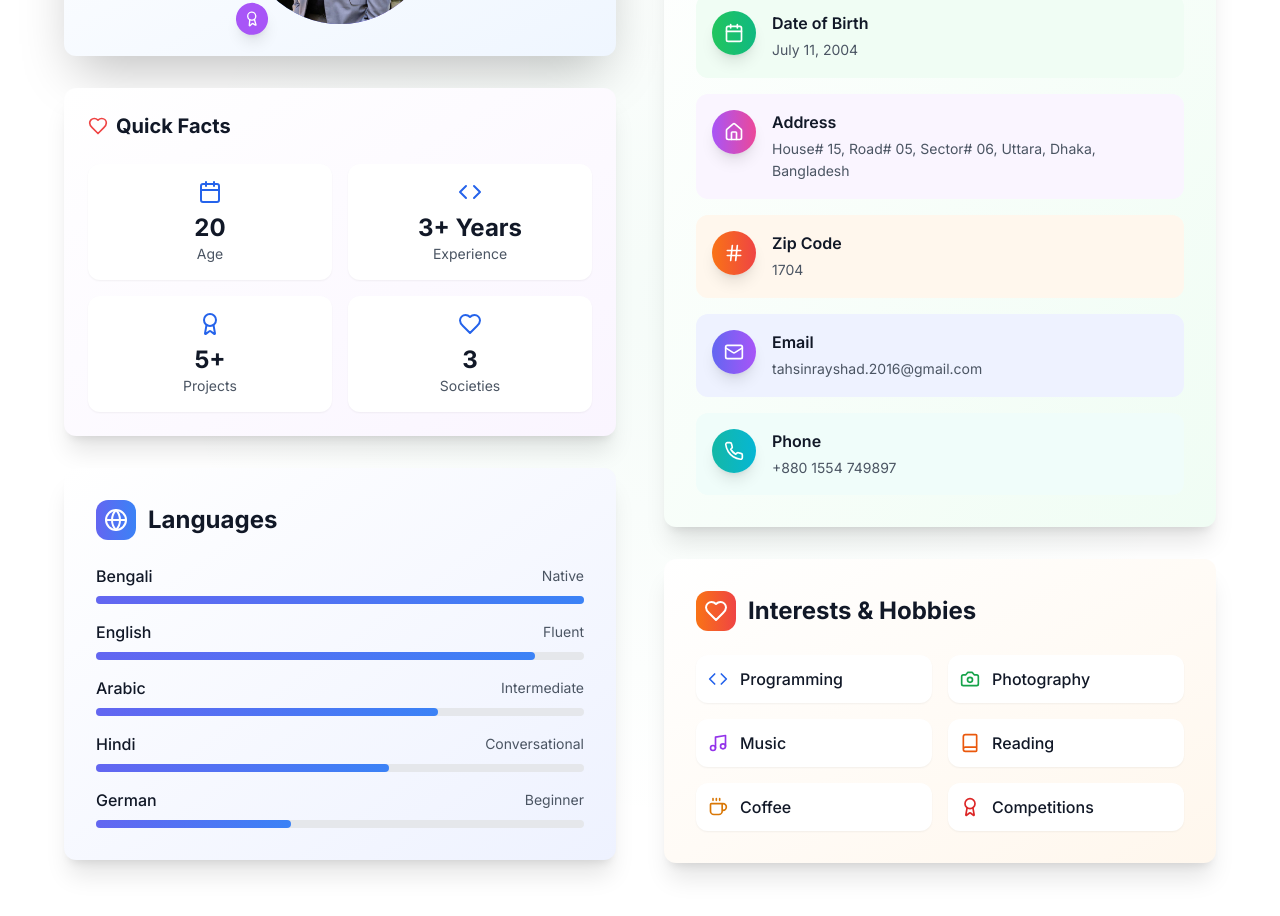
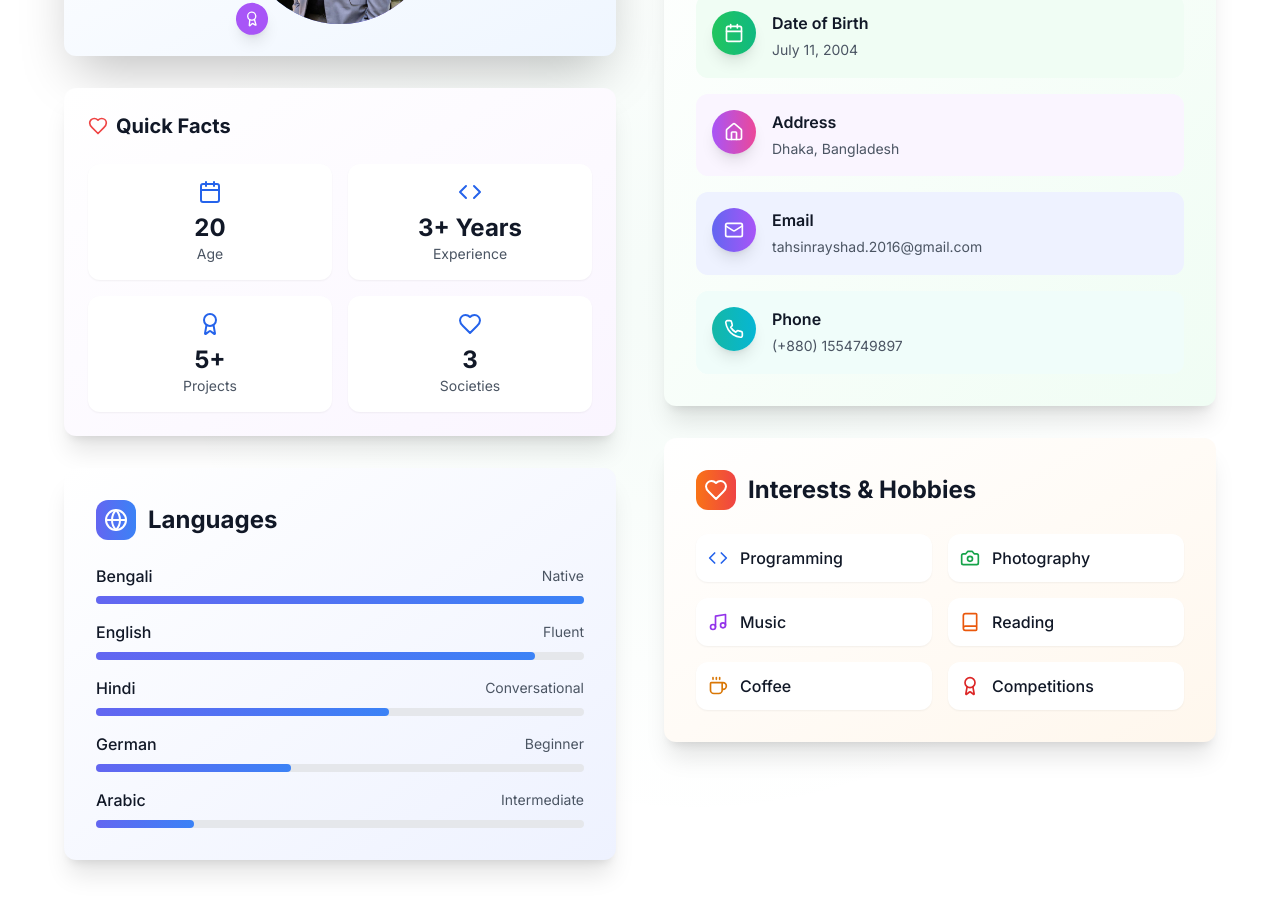
Before and after one commit to tahsinrayshad/new_portfolio, a Next.js app: page / in a window 1280 px wide. Shown: the part 1560-2476 px from the top of the page. Built offline with nearby package versions, Linux system fonts and the light colour scheme.

Commit message:
Refactor personal information to use dynamic data and add calculation for quick facts

```diff
--- a/components/sections/About.tsx
+++ b/components/sections/About.tsx
@@ -21,52 +21,83 @@ import {
 import Image from "next/image"
 import { RevealAnimation } from "@/components/ui/reveal-animation"
 import MyPhoto from "@/public/photo.jpg"
+import { personalInfo, projects, experiences } from "@/lib/data"
 
 export default function PersonalInfo() {
+  // Personal details with birth date
   const personalDetails = [
     {
       icon: User,
       label: "Name",
-      value: "Tahsin Islam",
+      value: personalInfo.name,
       color: "from-blue-500 to-cyan-500",
       bgColor: "bg-blue-50 dark:bg-blue-900/20",
     },
     {
       icon: Calendar,
       label: "Date of Birth",
-      value: "July 11, 2004",
+      value: personalInfo.birthDate,
       color: "from-green-500 to-emerald-500",
       bgColor: "bg-green-50 dark:bg-green-900/20",
     },
     {
       icon: Home,
       label: "Address",
-      value: "House# 15, Road# 05, Sector# 06, Uttara, Dhaka, Bangladesh",
+      value: personalInfo.location,
       color: "from-purple-500 to-pink-500",
       bgColor: "bg-purple-50 dark:bg-purple-900/20",
     },
     {
-      icon: Hash,
-      label: "Zip Code",
-      value: "1704",
-      color: "from-orange-500 to-red-500",
-      bgColor: "bg-orange-50 dark:bg-orange-900/20",
-    },
-    {
       icon: Mail,
       label: "Email",
-      value: "tahsinrayshad.2016@gmail.com",
+      value: personalInfo.email,
       color: "from-indigo-500 to-purple-500",
       bgColor: "bg-indigo-50 dark:bg-indigo-900/20",
     },
     {
       icon: Phone,
       label: "Phone",
-      value: "+880 1554 749897",
+      value: personalInfo.phone,
       color: "from-teal-500 to-cyan-500",
       bgColor: "bg-teal-50 dark:bg-teal-900/20",
     },
   ]
+
+  // Calculate dynamic stats from actual data
+  const calculateQuickFacts = () => {
+    // Extract birth date from personalInfo
+    const birthDate = new Date(personalInfo.birthDate)
+    const today = new Date()
+    let age = today.getFullYear() - birthDate.getFullYear()
+    const monthDiff = today.getMonth() - birthDate.getMonth()
+    if (monthDiff < 0 || (monthDiff === 0 && today.getDate() < birthDate.getDate())) {
+      age--
+    }
+
+    // Calculate years of experience from experiences data
+    const currentYear = new Date().getFullYear()
+    const startYears = experiences.map(exp => {
+      const match = exp.duration.match(/\d{4}/)
+      return match ? parseInt(match[0]) : currentYear
+    })
+    const earliestYear = Math.min(...startYears)
+    const yearsExperience = currentYear - earliestYear
+
+    // Count total projects
+    const totalProjects = projects.length
+
+    // Count active societies
+    const activeSocieties = experiences.length
+
+    return {
+      age,
+      yearsExperience,
+      totalProjects,
+      activeSocieties
+    }
+  }
+
+  const dynamicFacts = calculateQuickFacts()
 
   const interests = [
     { icon: Code, label: "Programming", color: "text-blue-600" },
@@ -78,10 +109,10 @@ export default function PersonalInfo() {
   ]
 
   const quickFacts = [
-    { label: "Age", value: "20", icon: Calendar },
-    { label: "Experience", value: "3+ Years", icon: Code },
-    { label: "Projects", value: "5+", icon: Award },
-    { label: "Societies", value: "3", icon: Heart },
+    { label: "Age", value: dynamicFacts.age.toString(), icon: Calendar },
+    { label: "Experience", value: `${dynamicFacts.yearsExperience}+ Years`, icon: Code },
+    { label: "Projects", value: `${dynamicFacts.totalProjects}+`, icon: Award },
+    { label: "Societies", value: dynamicFacts.activeSocieties.toString(), icon: Heart },
   ]
 
   return (
@@ -206,10 +237,14 @@ export default function PersonalInfo() {
                           key={index}
                           className="text-center p-4 bg-white dark:bg-gray-800 rounded-xl shadow-sm"
                           whileHover={{ scale: 1.05, y: -2 }}
-                          transition={{ type: "spring", stiffness: 300 }}
                           initial={{ opacity: 0, y: 20 }}
                           whileInView={{ opacity: 1, y: 0 }}
-                          transition={{ duration: 0.6, delay: index * 0.1 }}
+                          transition={{
+                            type: "spring",
+                            stiffness: 300,
+                            duration: 0.6,
+                            delay: index * 0.1
+                          }}
                           viewport={{ once: true }}
                         >
                           <fact.icon className="h-6 w-6 text-blue-600 dark:text-blue-400 mx-auto mb-2" />
@@ -238,9 +273,9 @@ export default function PersonalInfo() {
                       {[
                         { language: "Bengali", level: "Native", proficiency: 100 },
                         { language: "English", level: "Fluent", proficiency: 90 },
-                        { language: "Arabic", level: "Intermediate", proficiency: 70 },
                         { language: "Hindi", level: "Conversational", proficiency: 60 },
                         { language: "German", level: "Beginner", proficiency: 40 },
+                        { language: "Arabic", level: "Intermediate", proficiency: 20 },
                       ].map((lang, index) => (
                         <motion.div
                           key={index}
--- a/lib/data.ts
+++ b/lib/data.ts
@@ -11,6 +11,7 @@ export const personalInfo = {
   email: "tahsinrayshad.2016@gmail.com",
   phone: "(+880) 1554749897",
   location: "Dhaka, Bangladesh",
+  birthDate: "July 11, 2004",
   website: "tahsinrayshad.com",
   bio: "Full-Stack Developer and Software Engineering Student, passionate about building innovative solutions and contributing to the tech community through leadership and development.",
   socialLinks: {
@@ -20,6 +21,8 @@ export const personalInfo = {
     kaggle: "https://kaggle.com/tahsinrayshad",
   },
 }
+
+
 
 export const education = [
   {
```
